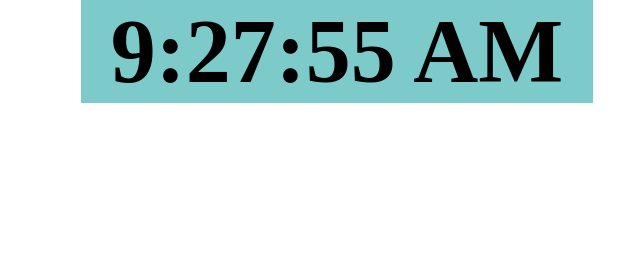
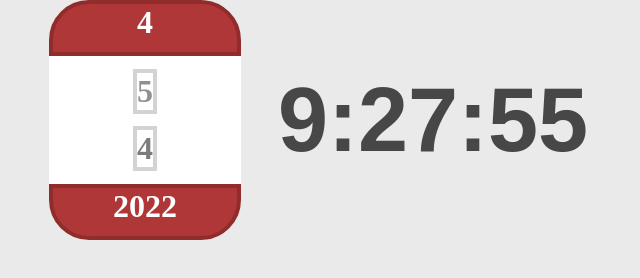
Before and after one commit to RavenSecurity/Dates-with-Javascript, a plain HTML site: page index.html in a window 1280 px wide. Shown: the whole page, without its empty margins (303-943 px from the left). Drawn offline with Linux system fonts and the light colour scheme.

Commit message:
major improvement

```diff
--- a/app.js
+++ b/app.js
@@ -47,8 +47,22 @@ console.log(dt)
 
 
 // Exercise 4
-var myVar=setInterval(myTimer, 1000);
-    function myTimer(){
-        var a=new Date();
-        document.getElementById("time").innerHTML=a.toLocaleTimeString();
-    }
+var myVar=setInterval(myTimer, 100);
+function myTimer(){
+  let time = new Date();
+  let a = time.getHours() + ":" + time.getMinutes() + ":" + time.getSeconds()
+
+  let b = time.getDay()
+  let c = time.getDate()
+  let d = time.getMonth()
+  let e = time.getFullYear()
+
+
+  document.getElementById("time").innerHTML=a;
+  document.getElementById("day").innerHTML=b;
+  document.getElementById("date").innerHTML=c;
+  document.getElementById("month").innerHTML=d;
+  document.getElementById("year").innerHTML=e;
+
+// toLocaleTimeString() pour avoir le format AM/PM
+}
--- a/index.html
+++ b/index.html
@@ -10,10 +10,15 @@
 </head>
 <body>
 
+    <div id="calendar">
+        <h1 id="day">test</h1>
+        <h1 id="date">test</h1>
+        <h1 id="month">test</h1>
+        <h1 id="year">test</h1>
+    </div>
+
     <div id="clock">
-        <h1 id="time">
-
-        </h1>
+        <h1 id="time"></h1>
     </div>
 
 </body>
--- a/style.css
+++ b/style.css
@@ -9,14 +9,61 @@ body {
     justify-content: center;
     align-items: center;
     margin: auto;
+    background-color: #eaeaea;
 }
+
 #clock{
-    width: 40vw;
-    background-color: rgb(125, 202, 202);
+    width: 30vw;
     text-align: center;
 }
 
-h1{
+#time{
+    font-family: sans-serif;
+    font-weight: 900;
     font-size: 90px;
     text-align: center;
+    color: #474747;
 }
+
+#calendar {
+    background-color: #fff;
+    width: 15vw;
+    height: 30vh;
+    border-radius: 40px;
+    display: flex;
+    flex-direction: column;
+    align-items: center;
+    justify-content: space-between;
+}
+
+#day {
+    background-color: #b03737;
+    border: solid  4px #912c2c;
+    border-top-left-radius: 40px;
+    border-top-right-radius: 40px;
+    width: 100%;
+    height: 7vh;
+    color: #fff;
+    text-align: center;
+}
+
+#date {
+    color: #909090;
+    border: solid  4px #d3d3d3;
+}
+
+#month {
+    color: #7c7c7c;
+    border: solid  4px #d3d3d3;
+}
+
+#year {
+    background-color: #b03737;
+    border: solid  4px #912c2c;
+    border-bottom-left-radius: 40px;
+    border-bottom-right-radius: 40px;
+    width: 100%;
+    height: 7vh;
+    color: #fff;
+    text-align: center;
+}
```
